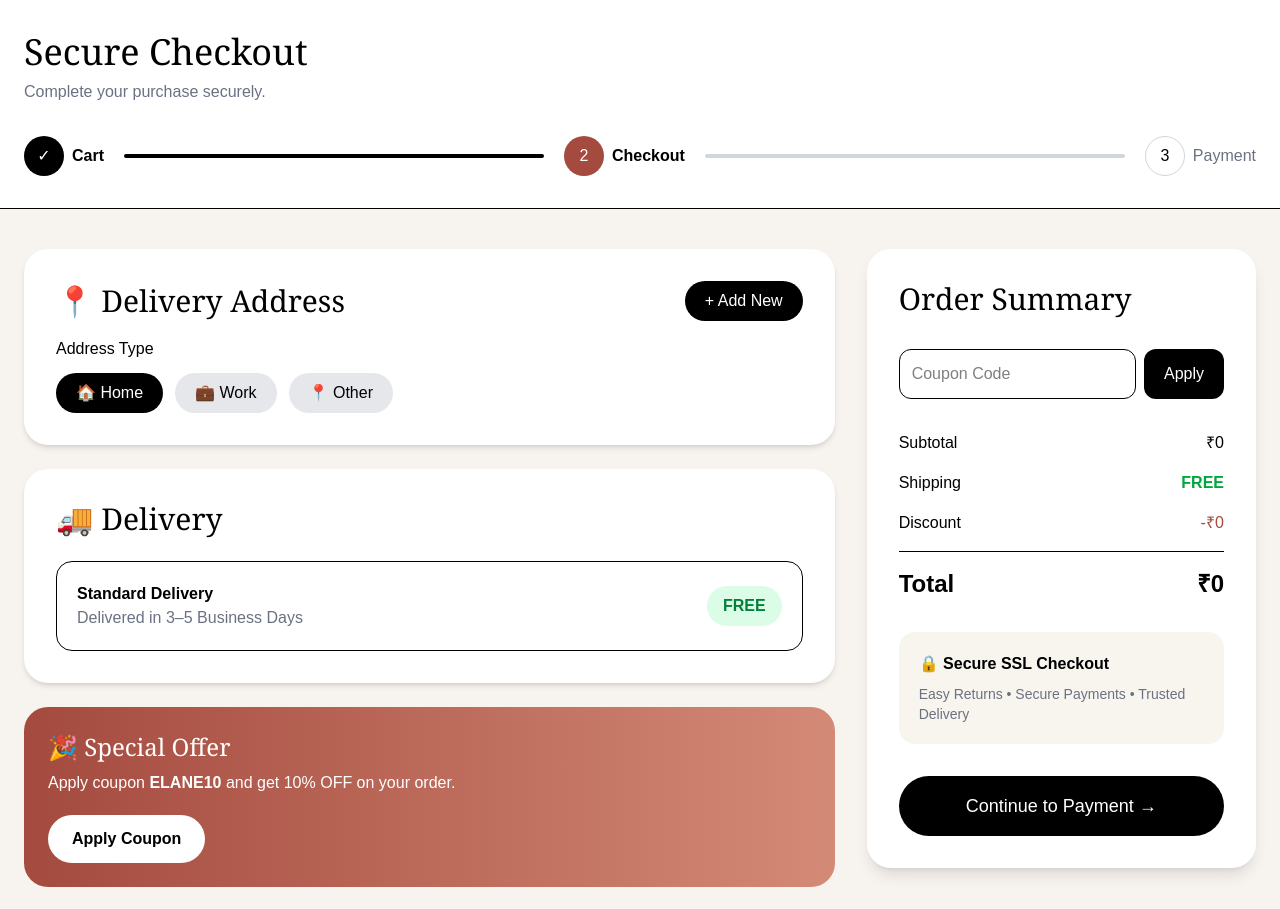
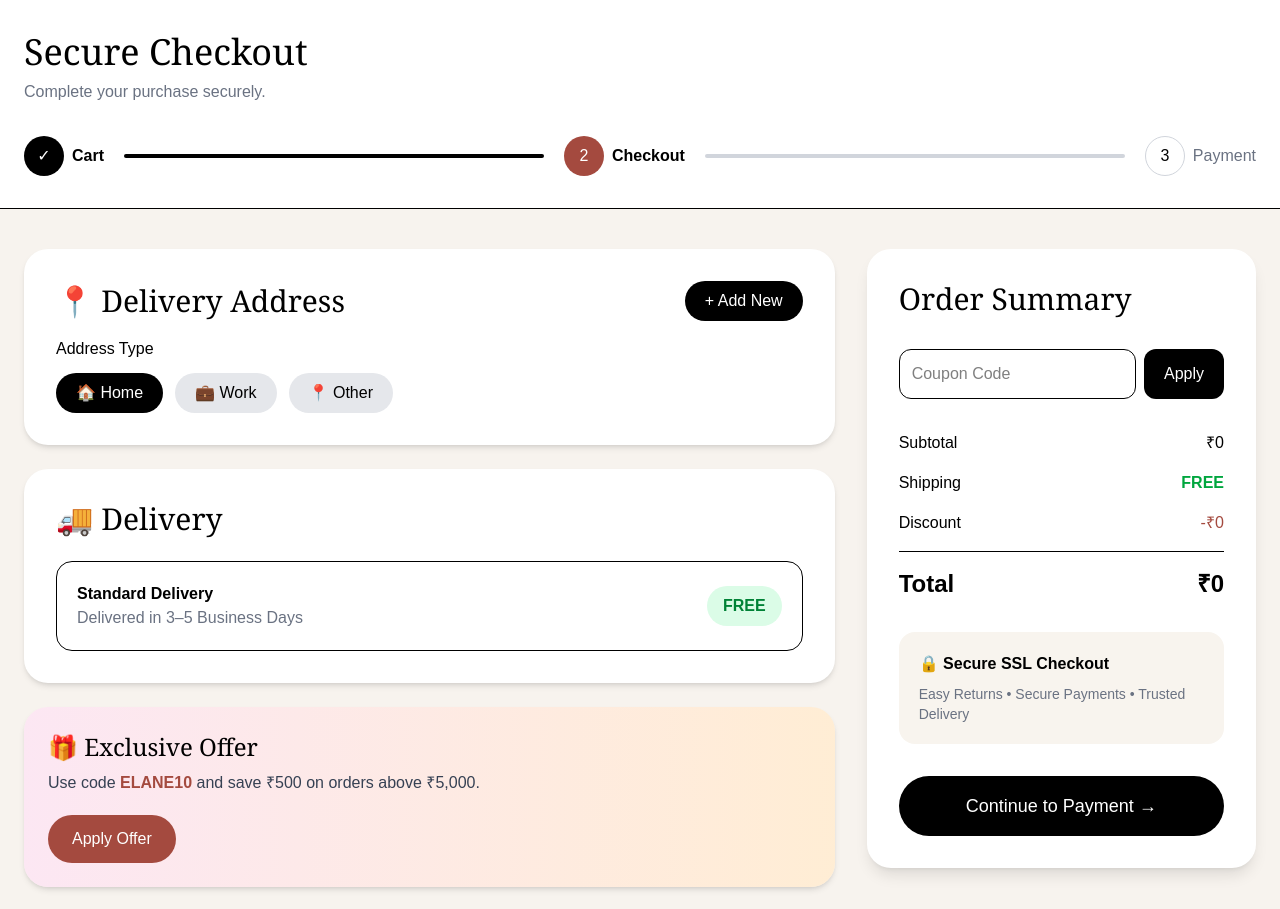
Before and after one commit to hudhafathima081-cell/Elane, a Next.js app: page /checkout in a window 1280 px wide. Shown: the top 909 px of the page. Built offline with nearby package versions, Linux system fonts and the light colour scheme.

Commit message:
added saved paymnt offer

```diff
--- a/app/checkout/page.tsx
+++ b/app/checkout/page.tsx
@@ -196,7 +196,21 @@ const [savedAddress, setSavedAddress] = useState<any>(null);
   </div>
 
 </div>
+<div className="bg-gradient-to-r from-pink-100 to-orange-100 rounded-3xl p-6 shadow-md">
 
+  <h2 className="text-2xl font-serif text-black">
+    🎁 Exclusive Offer
+  </h2>
+
+  <p className="text-gray-700 mt-2">
+    Use code <span className="font-bold text-[#A44A3F]">ELANE10</span> and save ₹500 on orders above ₹5,000.
+  </p>
+
+  <button className="mt-5 bg-[#A44A3F] text-white px-6 py-3 rounded-full hover:bg-black transition">
+    Apply Offer
+  </button>
+
+</div>
 {/* Offer */}
 
 <div className="bg-gradient-to-r from-[#A44A3F] to-[#D38A76] rounded-3xl p-6 text-white">
```
